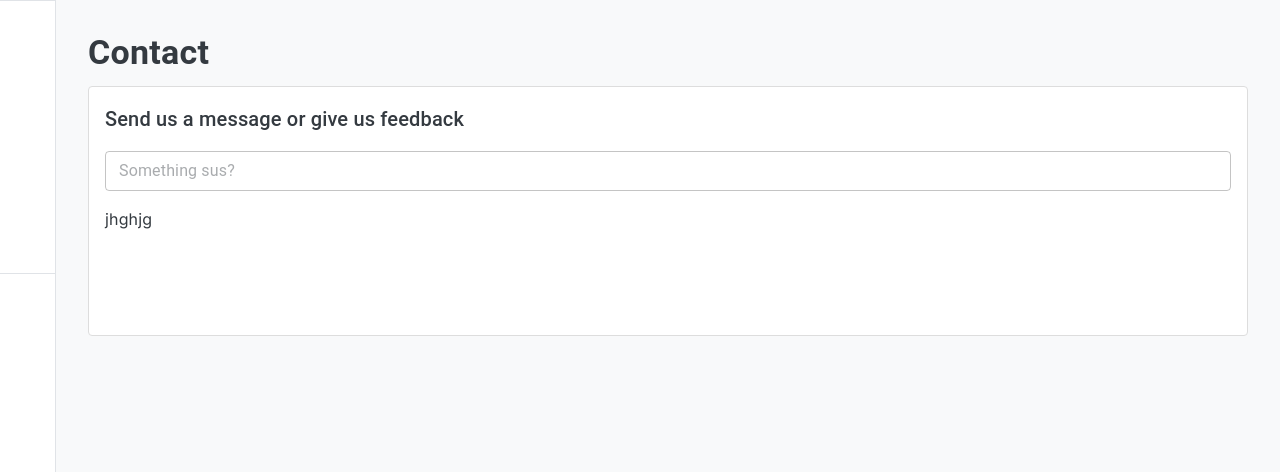
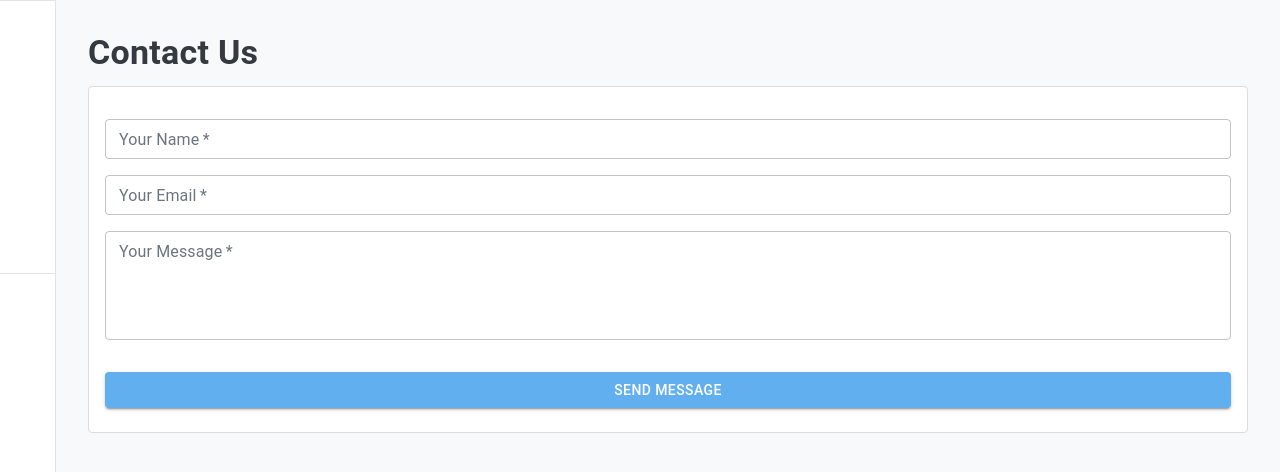
Before and after one commit to snTrinh/sus-piping-calc, a Next.js app: page /contact in a window 1280 px wide. Shown: the top 472 px of the page. Built offline with nearby package versions, Linux system fonts and the light colour scheme; some icons are missing.

Commit message:
Update Vercel API endpoint for contact form

```diff
--- a/src/app/contact/page.tsx
+++ b/src/app/contact/page.tsx
@@ -1,8 +1,68 @@
 "use client";
-import { Box, Card, CardContent, TextField, Typography } from "@mui/material";
-
+import React, { useState } from "react";
+import { Box, Button, Card, CardContent, TextField, Typography, CircularProgress, Snackbar, Alert } from "@mui/material";
 
 export default function ContactPage() {
+  const [name, setName] = useState("");
+  const [email, setEmail] = useState("");
+  const [message, setMessage] = useState("");
+  const [loading, setLoading] = useState(false);
+  const [snackbarOpen, setSnackbarOpen] = useState(false);
+  const [snackbarMessage, setSnackbarMessage] = useState("");
+  const [snackbarSeverity, setSnackbarSeverity] = useState<"success" | "error">("success");
+
+  const VERCEL_API_ENDPOINT = "https://email-sender-backend-indol.vercel.app/api/send-email";
+
+  const handleSubmit = async (event: React.FormEvent) => {
+    event.preventDefault(); // Prevent default form submission
+    setLoading(true);
+    setSnackbarOpen(false); // Close any existing snackbar
+
+    if (!name || !email || !message) {
+      setSnackbarMessage("Please fill in all fields.");
+      setSnackbarSeverity("error");
+      setSnackbarOpen(true);
+      setLoading(false);
+      return;
+    }
+
+    try {
+      const response = await fetch(VERCEL_API_ENDPOINT, {
+        method: 'POST',
+        headers: {
+          'Content-Type': 'application/json',
+        },
+        body: JSON.stringify({ name, email, message }),
+      });
+
+      if (response.ok) {
+        setSnackbarMessage("Message sent successfully!");
+        setSnackbarSeverity("success");
+        setName("");
+        setEmail("");
+        setMessage("");
+      } else {
+        const errorData = await response.json();
+        setSnackbarMessage(`Failed to send message: ${errorData.error || response.statusText}`);
+        setSnackbarSeverity("error");
+      }
+    } catch (error) {
+      console.error("Error sending message:", error);
+      setSnackbarMessage("An unexpected error occurred. Please try again.");
+      setSnackbarSeverity("error");
+    } finally {
+      setLoading(false);
+      setSnackbarOpen(true);
+    }
+  };
+
+  const handleSnackbarClose = (event?: React.SyntheticEvent | Event, reason?: string) => {
+    if (reason === 'clickaway') {
+      return;
+    }
+    setSnackbarOpen(false);
+  };
+
   return (
     <Box
       sx={{
@@ -11,7 +71,7 @@ export default function ContactPage() {
       }}
     >
       <Typography variant="h4" fontWeight="bold" align="left" gutterBottom>
-        Contact
+        Contact Us
       </Typography>
       {/* Two-column layout */}
       <Box
@@ -22,7 +82,7 @@ export default function ContactPage() {
           alignItems: "stretch",
         }}
       >
-        <Box sx={{ flex: 1, minWidth: 450, height: 250 }}>
+        <Box sx={{ flex: 1, minWidth: { xs: "100%", md: 450 }, height: "auto" }}> {/* Adjusted height to auto */}
           <Card
             sx={{
               height: "100%",
@@ -31,47 +91,62 @@ export default function ContactPage() {
             elevation={0}
           >
             <CardContent>
-              <Typography variant="h6" gutterBottom>
-                Send us a message or give us feedback
-              </Typography>
-
-              <Box
-                sx={{ display: "flex", flexDirection: "column", gap: 2, mt: 2 }}
-              >
+              <form onSubmit={handleSubmit}> {/* Wrap inputs in a form */}
                 <Box
-                  sx={{
-                    display: "flex",
-                    flexDirection: { xs: "column", sm: "row" }, // Changed here
-                    gap: 2,
-                  }}
+                  sx={{ display: "flex", flexDirection: "column", gap: 2, mt: 2 }}
                 >
                   <TextField
-
+                    label="Your Name"
                     fullWidth
-                    placeholder="Something sus?"
-                    // value={x1}
-                    // onChange={(e) => setX1(Number(e.target.value))}
+                    value={name}
+                    onChange={(e) => setName(e.target.value)}
                     size="small"
+                    required
                   />
+                  <TextField
+                    label="Your Email"
+                    type="email"
+                    fullWidth
+                    value={email}
+                    onChange={(e) => setEmail(e.target.value)}
+                    size="small"
+                    required
+                  />
+                  <TextField
+                    label="Your Message"
+                    fullWidth
+                    multiline
+                    rows={4} // Allows for multiple lines of input
+                    placeholder="Something sus? Send us a message to give us feedback"
+                    value={message}
+                    onChange={(e) => setMessage(e.target.value)}
+                    size="small"
+                    required
+                  />
+                  <Button
+                    type="submit" // Set type to submit for form handling
+                    variant="contained"
+                    disabled={loading} // Disable button while loading
+                    sx={{ mt: 2 }}
+                  >
+                    {loading ? <CircularProgress size={24} /> : "Send Message"}
+                  </Button>
                 </Box>
-                {/* x - Responsive Flex Direction (for consistency/future expansion) */}
-                <Box
-                  sx={{
-                    display: "flex",
-                    flexDirection: { xs: "column", sm: "row" }, // Changed here
-                    gap: 2,
-                  }}
-                >
-                  jhghjg
-                </Box>
-              </Box>
+              </form>
             </CardContent>
           </Card>
         </Box>
       </Box>
 
-      {/* Full-width row for PDF Export */}
-      <Box sx={{ width: "100%" }}>{/* <PdfExport /> */}</Box>
+      {/* Snackbar for feedback */}
+      <Snackbar open={snackbarOpen} autoHideDuration={6000} onClose={handleSnackbarClose}>
+        <Alert onClose={handleSnackbarClose} severity={snackbarSeverity} sx={{ width: '100%' }}>
+          {snackbarMessage}
+        </Alert>
+      </Snackbar>
+
+      {/* Full-width row for PDF Export (if needed, currently commented out) */}
+      <Box sx={{ width: "100%", mt: 4 }}>{/* <PdfExport /> */}</Box>
     </Box>
   );
 }
```
